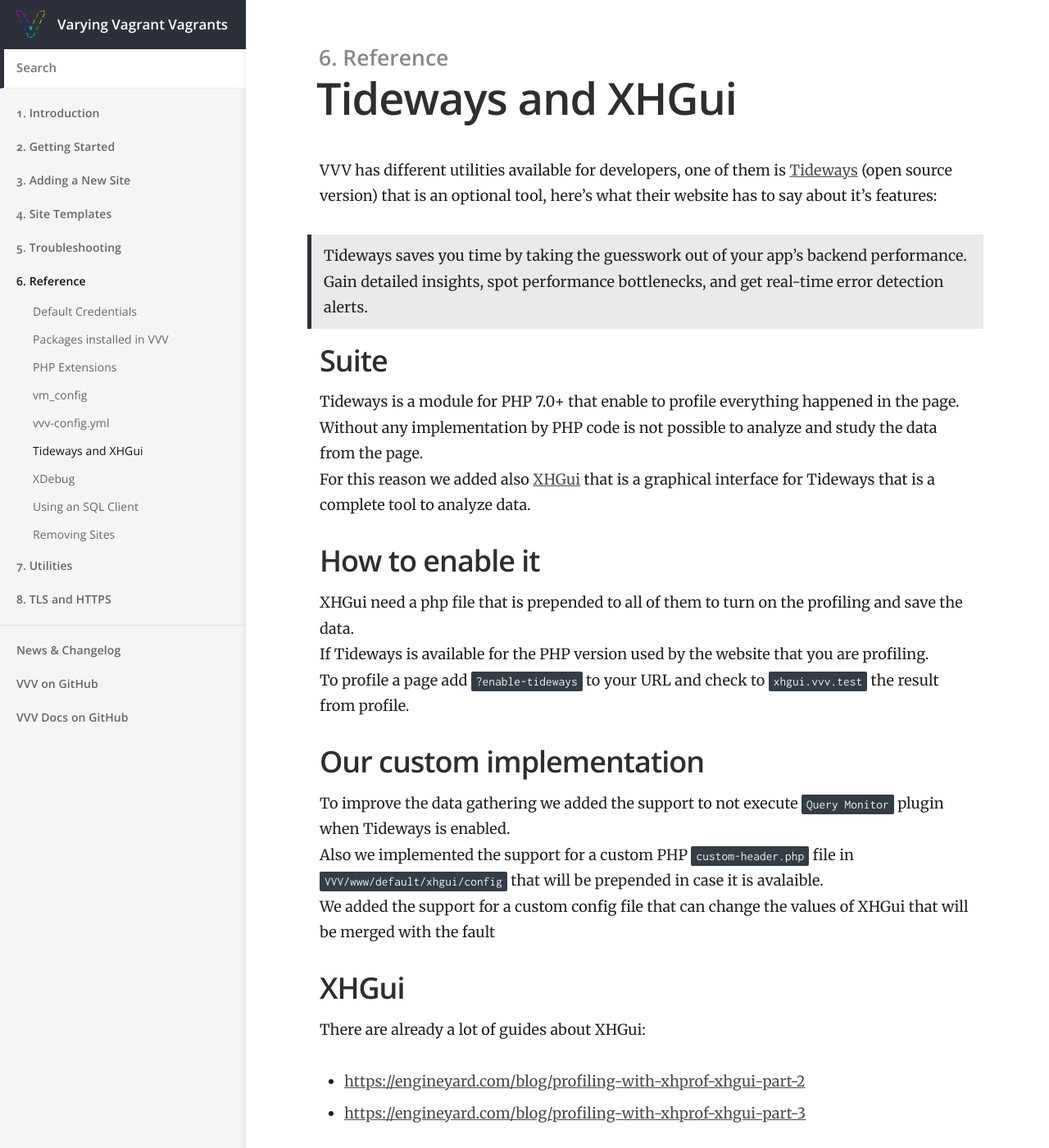
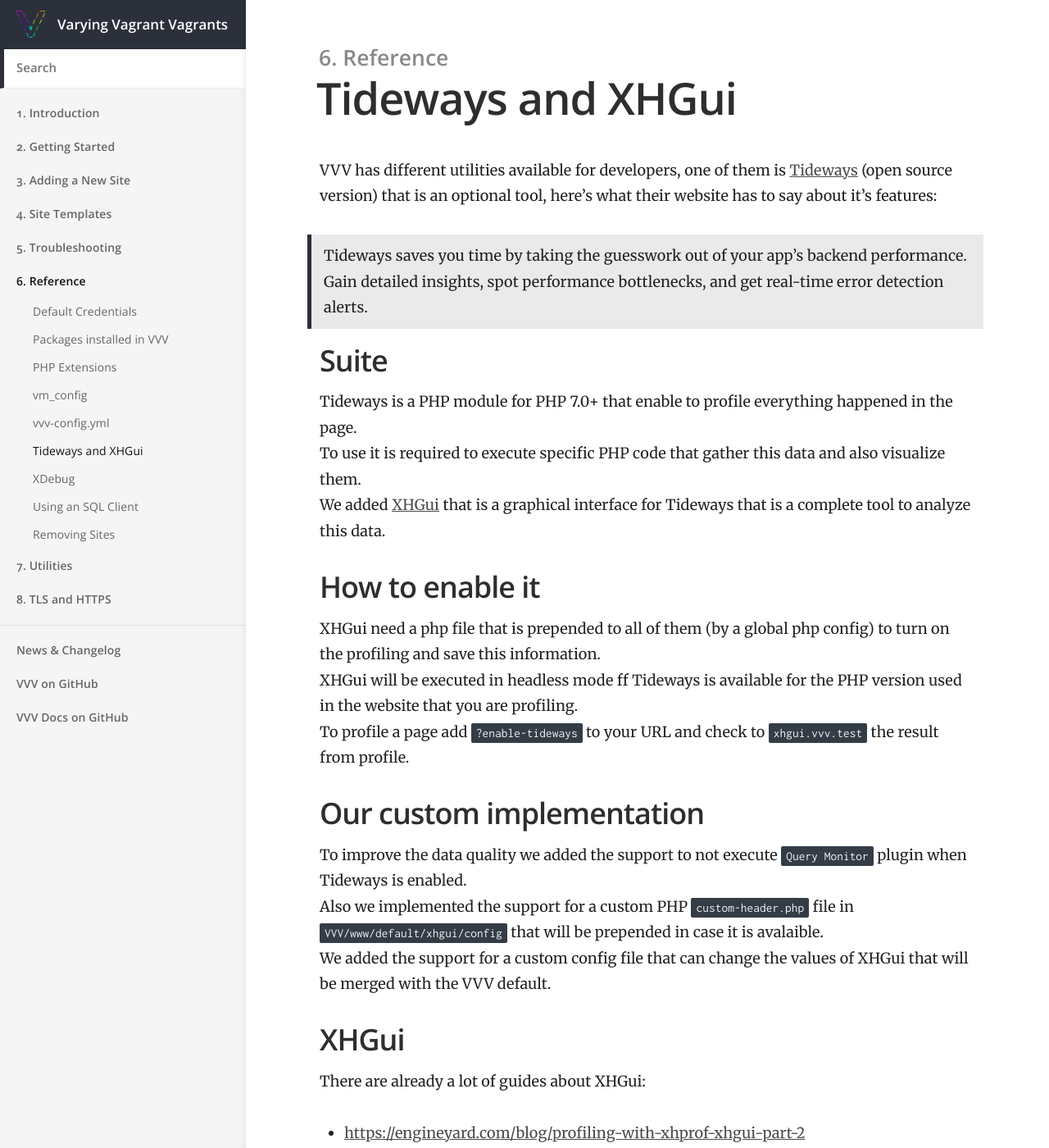
Before and after one commit to Varying-Vagrant-Vagrants/varyingvagrantvagrants.org, a Jekyll site: the page built from docs/en-US/references/tideways.md, in a window 1280 px wide and 1400 px high. Shown: the whole window at 82% size. Built offline with Jekyll 4.4.1, drawn with Linux system fonts in a browser that asks for light colours.

Commit message:
improvements

```diff
--- a/docs/en-US/references/tideways.md
+++ b/docs/en-US/references/tideways.md
@@ -11,21 +11,21 @@ VVV has different utilities available for developers, one of them is [Tideways](
 
 ## Suite
 
-Tideways is a module for PHP 7.0+ that enable to profile everything happened in the page.
-Without any implementation by PHP code is not possible to analyze and study the data from the page.
-For this reason we added also [XHGui](https://github.com/perftools/xhgui) that is a graphical interface for Tideways that is a complete tool to analyze data.
+Tideways is a PHP module for PHP 7.0+ that enable to profile everything happened in the page.
+To use it is required to execute specific PHP code that gather this data and also visualize them.
+We added [XHGui](https://github.com/perftools/xhgui) that is a graphical interface for Tideways that is a complete tool to analyze this data.
 
 ## How to enable it
 
-XHGui need a php file that is prepended to all of them to turn on the profiling and save the data.
-If Tideways is available for the PHP version used by the website that you are profiling.
+XHGui need a php file that is prepended to all of them (by a global php config) to turn on the profiling and save this information.
+XHGui will be executed in headless mode ff Tideways is available for the PHP version used in the website that you are profiling.
 To profile a page add `?enable-tideways` to your URL and check to `xhgui.vvv.test` the result from profile.
 
 ## Our custom implementation
 
-To improve the data gathering we added the support to not execute `Query Monitor` plugin when Tideways is enabled.
+To improve the data quality we added the support to not execute `Query Monitor` plugin when Tideways is enabled.
 Also we implemented the support for a custom PHP `custom-header.php` file in `VVV/www/default/xhgui/config` that will be prepended in case it is avalaible.
-We added the support for a custom config file that can change the values of XHGui that will be merged with the fault
+We added the support for a custom config file that can change the values of XHGui that will be merged with the VVV default.
 
 ## XHGui
 There are already a lot of guides about XHGui:
```
